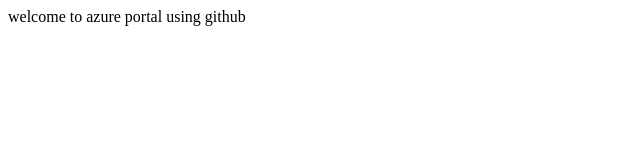
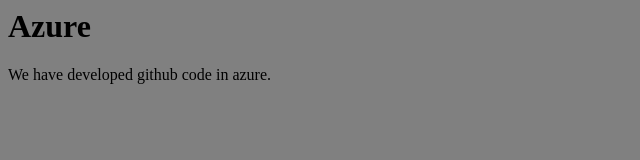
Before and after one commit to Dondapati19/azuregithub, a plain HTML site: page index.html in a window 1280 px wide. Shown: the whole page, without its empty margins (0-640 px from the left). Drawn offline with Linux system fonts and the light colour scheme.

Commit message:
updated changes

```diff
--- a/index.html
+++ b/index.html
@@ -1,9 +1,9 @@
 <html>
    <head>
-     <title> Disaly to azure using github </title>
-     </head>
-
-     <body>
-       welcome to azure portal using github </a>
-       </body>
-    </html>
+      <title>Github Lab</title>
+   </head>
+   <body style="background-color:grey;">
+      <h1>Azure </h1>
+      <p>We have developed github code in azure.</p>
+   </body>
+</html>
```
